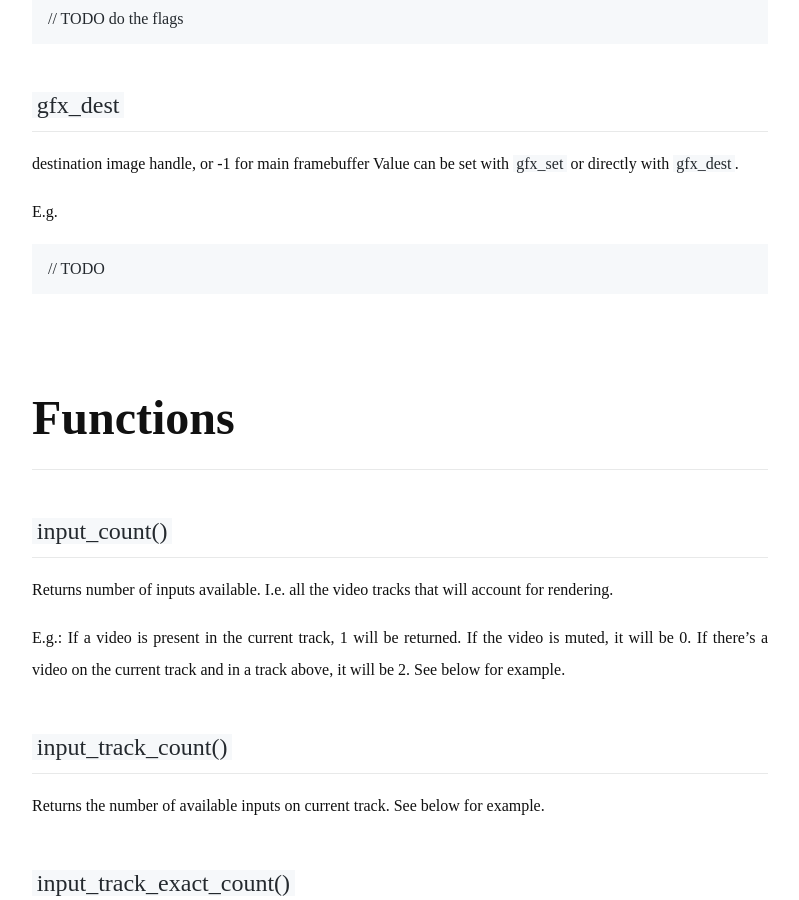
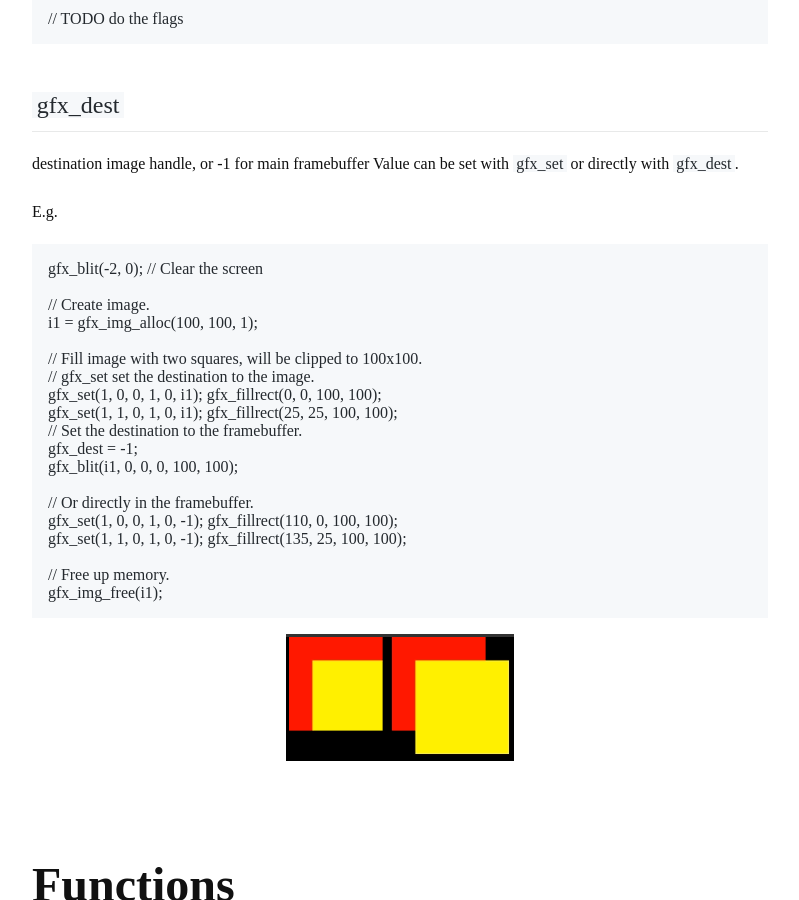
Before and after one commit to nobe4/nobe4.github.io, a Jekyll site: the page built from _posts/2020-05-02-reaper-video.md, in a window 1280 px wide and 900 px high, scrolled down 6328 px. Shown: the whole window, without its empty margins (240-1039 px from the left). Built offline with Jekyll 4.4.1, drawn with Linux system fonts in a browser that asks for light colours; some web fonts are replaced.

Commit message:
Add gfx_dest

````diff
--- a/_posts/2020-05-02-reaper-video.md
+++ b/_posts/2020-05-02-reaper-video.md
@@ -226,8 +226,28 @@ Value can be set with `gfx_set` or directly with `gfx_dest`.
 
 E.g.
 ```
-// TODO
+gfx_blit(-2, 0); // Clear the screen
+
+// Create image.
+i1 = gfx_img_alloc(100, 100, 1);
+
+// Fill image with two squares, will be clipped to 100x100.
+// gfx_set set the destination to the image.
+gfx_set(1, 0, 0, 1, 0, i1); gfx_fillrect(0, 0, 100, 100);
+gfx_set(1, 1, 0, 1, 0, i1); gfx_fillrect(25, 25, 100, 100);
+// Set the destination to the framebuffer.
+gfx_dest = -1;
+gfx_blit(i1, 0, 0, 0, 100, 100);
+
+// Or directly in the framebuffer.
+gfx_set(1, 0, 0, 1, 0, -1); gfx_fillrect(110, 0, 100, 100);
+gfx_set(1, 1, 0, 1, 0, -1); gfx_fillrect(135, 25, 100, 100);
+
+// Free up memory.
+gfx_img_free(i1);
 ```
+
+![gfx dest]({{ site.url }}{{ site.image.path }}/posts/reaper-video/gfx_dest.png)
 
 # Functions
 
````
Also changed, not shown: assets/images/posts/reaper-video/gfx_dest.png (added).
